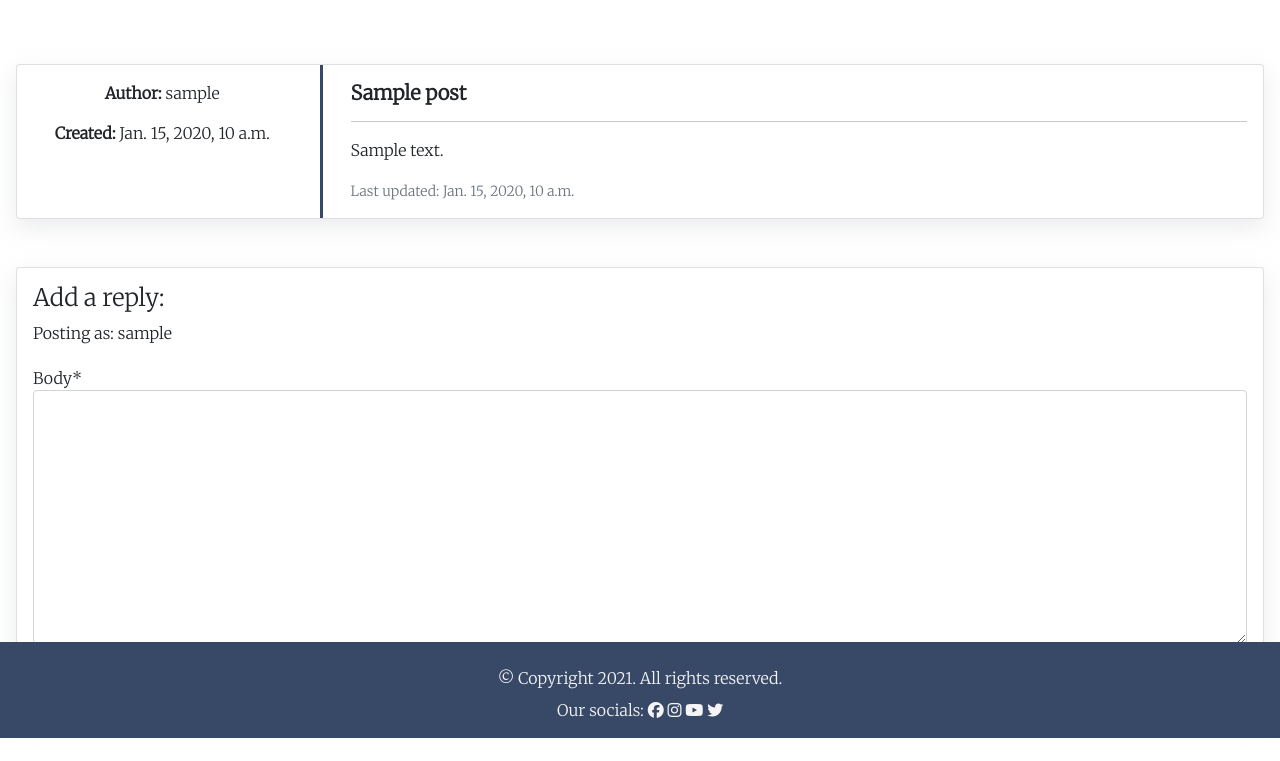
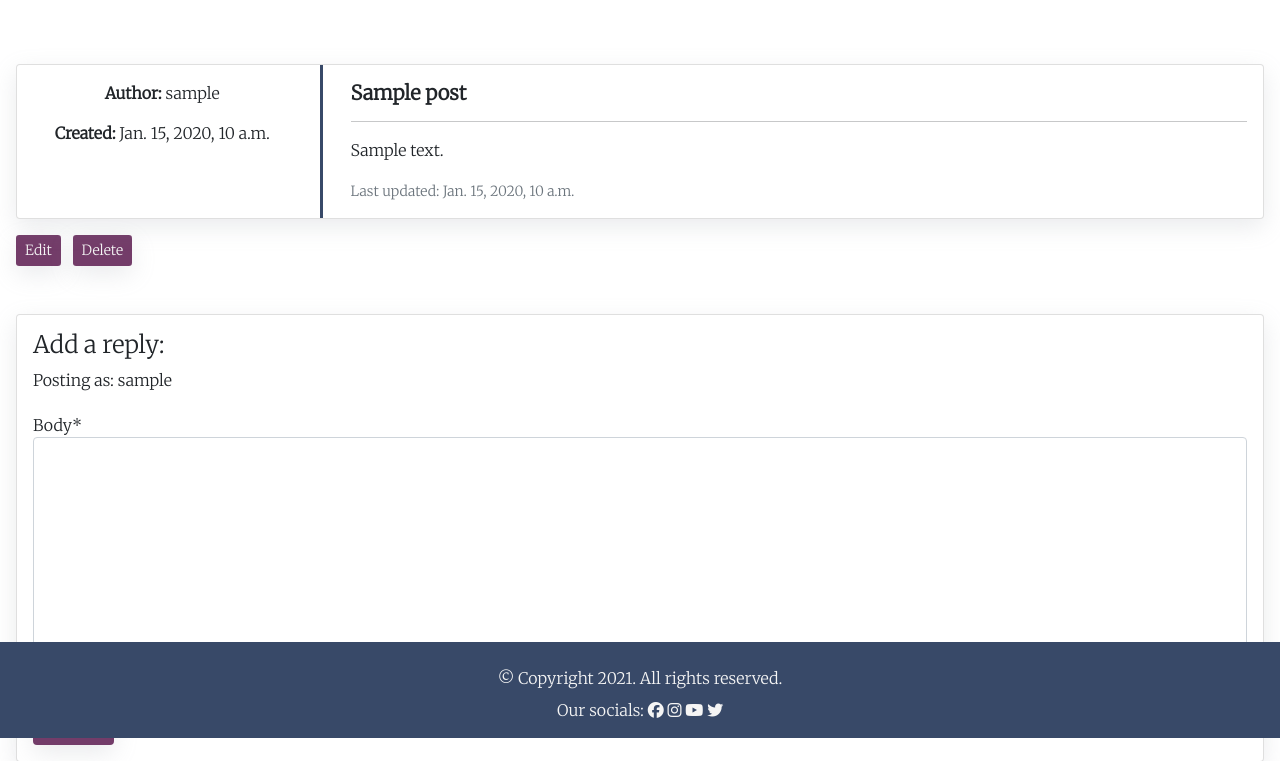
Before and after one commit to domsq/the-gamers-forum, a Django app: a page that uses templates/post_detail.html in a window 1280 px wide. Shown: the part 62-823 px from the top of the page. Run offline with Django 3.2, Linux system fonts and the light colour scheme; a user stored in the database is signed in; tables that the repository leaves empty hold one stand-in row (values such as "Sample post"); some libraries are stand-ins or nearby versions.

Commit message:
Add buttons for edit and delete of posts to add_post.html

```diff
--- a/templates/add_post.html
+++ b/templates/add_post.html
@@ -19,7 +19,7 @@
         <form method="post" style="margin-top: 1.3em;">
             {{ post_add_form | crispy }}
             {% csrf_token %}
-            <button type="submit" class="btn main-btn mt-3">Create post</button>
+            <button type="submit" class="btn main-btn mt-3">Create Post</button>
         </form>
     </div>
 </div>
--- a/templates/post_detail.html
+++ b/templates/post_detail.html
@@ -23,6 +23,16 @@
                 </div>
             </div>
         </div>
+        {% if user == post.creator %}
+        <div class="btn btn-sm d-inline-block main-btn ms-3">
+            <a href="">Edit</a>
+        </div>
+        <div class="btn btn-sm d-inline-block main-btn ms-2">
+            <a href="">Delete</a>
+        </div>
+        {% else %}
+
+        {% endif %}
         <!-- Guidance for reply form taken from the Django blog walkthrough project -->
         {% if user.is_authenticated %}
         <div class="card mb-4 mt-5 mx-3">
--- a/templates/topic_detail.html
+++ b/templates/topic_detail.html
@@ -20,7 +20,7 @@
             <div class="row">
                 <div class="col-2 mx-auto text-center mt-5">
                     <div class="btn d-inline-block main-btn">
-                        <a href="{% url 'add_post' %}">Add post</a>
+                        <a href="{% url 'add_post' %}">Add Post</a>
                     </div>
                 </div>
             </div>
```
Lines whose indentation alone changed are shown as unchanged.
